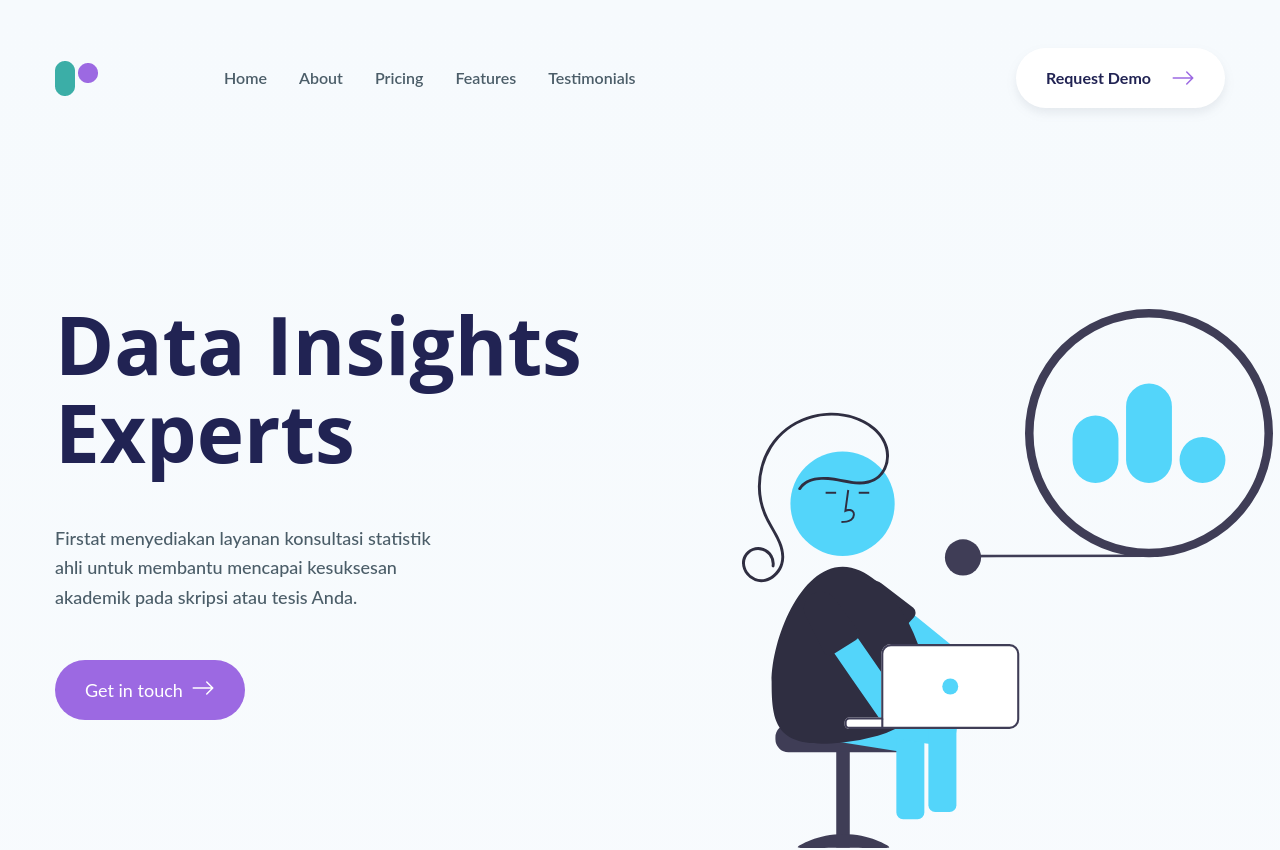
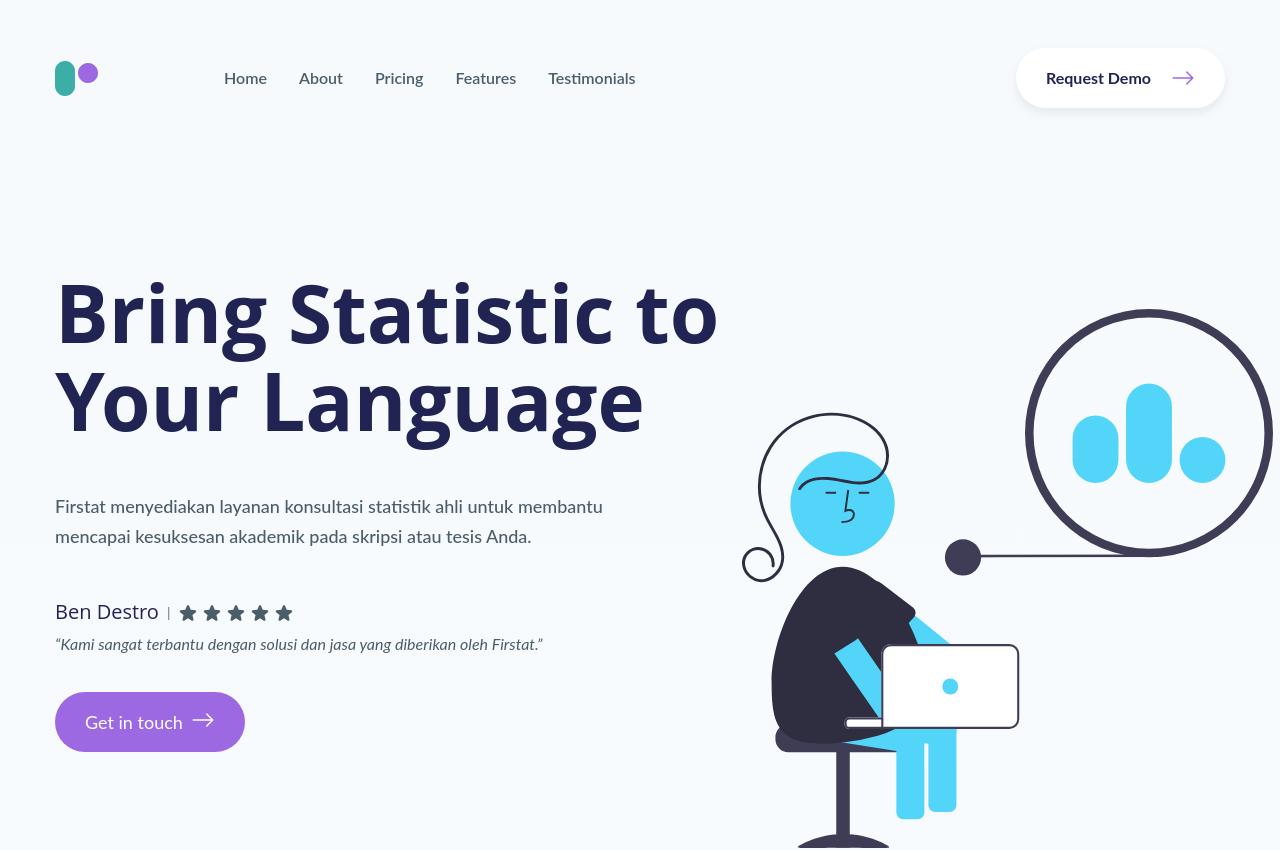
Before and after one commit to Farkhanariyasa/lanpage-ID, a React (Create React App) app: page / in a window 1280 px wide. Shown: the top 850 px of the page. Built offline with nearby package versions, Linux system fonts and the light colour scheme; the HTML template or start-up script is replaced by a standard one.

Commit message:
Add review

```diff
--- a/package.json
+++ b/package.json
@@ -1,6 +1,7 @@
 {
   "name": "data-warehouse",
   "version": "0.1.0",
+  "homepage": "https://firstat.id/coba/build/",
   "private": true,
   "dependencies": {
     "@testing-library/jest-dom": "^5.16.5",
--- a/src/components/Hero.js
+++ b/src/components/Hero.js
@@ -8,6 +8,7 @@ import { BsArrowRight } from 'react-icons/bs';
 
 // import components
 import Header from './Header';
+import Review from './Review';
 
 const Hero = () => {
   // destructure hero
@@ -29,12 +30,13 @@ const Hero = () => {
             </h1>
             {/* subtitle */}
             <p
-              className='lead xl:max-w-[380px] mb-6 lg:mb-12'
+              className='lead xl:max-w-[600px] mb-6 lg:mb-12'
               data-aos='fade-down'
               data-aos-delay='500'
             >
               {subtitle}
             </p>
+            <Review/>
             <button
               className='btn btn-primary mb-8 xl:mb-0'
               data-aos='fade-down'
--- /dev/null
+++ b/src/components/Review.js
@@ -0,0 +1,94 @@
+import React from "react";
+
+const Review = () => {
+  return (
+    <div>
+      <div class="flex justify-start mb-5">
+        <div class="block max-w-[600px] rounded-lg">
+          <div class="flex row">
+            <h5 class="mb-2 text-xl font-medium leading-tight">Ben Destro</h5>
+            <span class="ml-2 text-sm text-gray-500 pt-1 mr-2">|</span>
+            <ul class="flex justify-start pt-1">
+              <li>
+                <svg
+                  xmlns="http://www.w3.org/2000/svg"
+                  viewBox="0 0 24 24"
+                  fill="currentColor"
+                  class="mr-1 h-5 w-5 text-warning"
+                >
+                  <path
+                    fill-rule="evenodd"
+                    d="M10.788 3.21c.448-1.077 1.976-1.077 2.424 0l2.082 5.007 5.404.433c1.164.093 1.636 1.545.749 2.305l-4.117 3.527 1.257 5.273c.271 1.136-.964 2.033-1.96 1.425L12 18.354 7.373 21.18c-.996.608-2.231-.29-1.96-1.425l1.257-5.273-4.117-3.527c-.887-.76-.415-2.212.749-2.305l5.404-.433 2.082-5.006z"
+                    clip-rule="evenodd"
+                  />
+                </svg>
+              </li>
+              <li>
+                <svg
+                  xmlns="http://www.w3.org/2000/svg"
+                  viewBox="0 0 24 24"
+                  fill="currentColor"
+                  class="mr-1 h-5 w-5 text-warning"
+                >
+                  <path
+                    fill-rule="evenodd"
+                    d="M10.788 3.21c.448-1.077 1.976-1.077 2.424 0l2.082 5.007 5.404.433c1.164.093 1.636 1.545.749 2.305l-4.117 3.527 1.257 5.273c.271 1.136-.964 2.033-1.96 1.425L12 18.354 7.373 21.18c-.996.608-2.231-.29-1.96-1.425l1.257-5.273-4.117-3.527c-.887-.76-.415-2.212.749-2.305l5.404-.433 2.082-5.006z"
+                    clip-rule="evenodd"
+                  />
+                </svg>
+              </li>
+              <li>
+                <svg
+                  xmlns="http://www.w3.org/2000/svg"
+                  viewBox="0 0 24 24"
+                  fill="currentColor"
+                  class="mr-1 h-5 w-5 text-warning"
+                >
+                  <path
+                    fill-rule="evenodd"
+                    d="M10.788 3.21c.448-1.077 1.976-1.077 2.424 0l2.082 5.007 5.404.433c1.164.093 1.636 1.545.749 2.305l-4.117 3.527 1.257 5.273c.271 1.136-.964 2.033-1.96 1.425L12 18.354 7.373 21.18c-.996.608-2.231-.29-1.96-1.425l1.257-5.273-4.117-3.527c-.887-.76-.415-2.212.749-2.305l5.404-.433 2.082-5.006z"
+                    clip-rule="evenodd"
+                  />
+                </svg>
+              </li>
+              <li>
+                <svg
+                  xmlns="http://www.w3.org/2000/svg"
+                  viewBox="0 0 24 24"
+                  fill="currentColor"
+                  class="mr-1 h-5 w-5 text-warning"
+                >
+                  <path
+                    fill-rule="evenodd"
+                    d="M10.788 3.21c.448-1.077 1.976-1.077 2.424 0l2.082 5.007 5.404.433c1.164.093 1.636 1.545.749 2.305l-4.117 3.527 1.257 5.273c.271 1.136-.964 2.033-1.96 1.425L12 18.354 7.373 21.18c-.996.608-2.231-.29-1.96-1.425l1.257-5.273-4.117-3.527c-.887-.76-.415-2.212.749-2.305l5.404-.433 2.082-5.006z"
+                    clip-rule="evenodd"
+                  />
+                </svg>
+              </li>
+              <li>
+                <svg
+                  xmlns="http://www.w3.org/2000/svg"
+                  viewBox="0 0 24 24"
+                  fill="currentColor"
+                  class="mr-1 h-5 w-5 text-warning"
+                >
+                  <path
+                    fill-rule="evenodd"
+                    d="M10.788 3.21c.448-1.077 1.976-1.077 2.424 0l2.082 5.007 5.404.433c1.164.093 1.636 1.545.749 2.305l-4.117 3.527 1.257 5.273c.271 1.136-.964 2.033-1.96 1.425L12 18.354 7.373 21.18c-.996.608-2.231-.29-1.96-1.425l1.257-5.273-4.117-3.527c-.887-.76-.415-2.212.749-2.305l5.404-.433 2.082-5.006z"
+                    clip-rule="evenodd"
+                  />
+                </svg>
+              </li>
+            </ul>
+          </div>
+          <p class="mb-4 text-base italic">
+            “Kami sangat terbantu dengan solusi dan jasa yang diberikan oleh
+            Firstat.”
+          </p>
+        </div>
+      </div>
+    </div>
+  );
+};
+
+export default Review;
--- a/src/data.js
+++ b/src/data.js
@@ -42,7 +42,7 @@ export const navigationData = [
 ];
 
 export const heroData = {
-  title: ` Data Insights Experts`,
+  title: `Bring Statistic to Your Language`,
   subtitle:
     'Firstat menyediakan layanan konsultasi statistik ahli untuk membantu mencapai kesuksesan akademik pada skripsi atau tesis Anda.',
   btnText: 'Get in touch',
```
